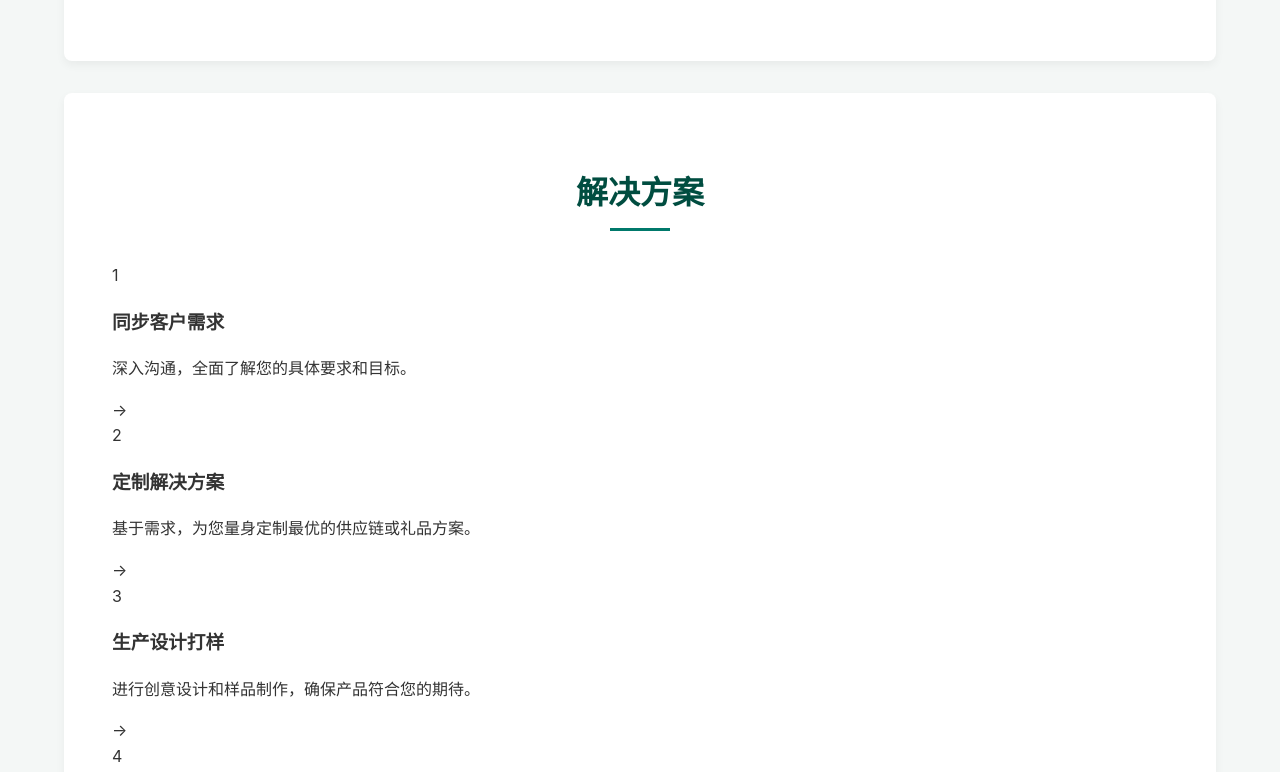
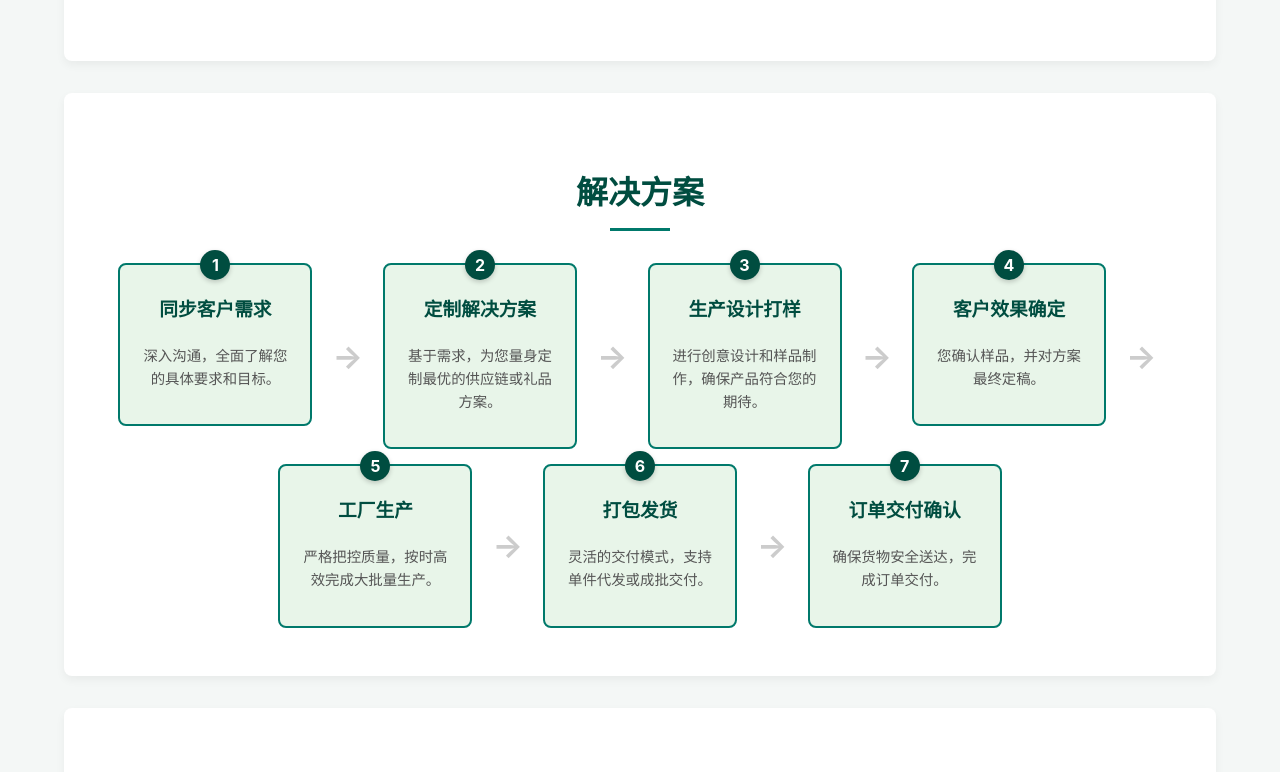
Before and after one commit to CaptainTian888/WenLianTrade, a plain HTML site: page index.html in a window 1280 px wide. Shown: the part 973-1745 px from the top of the page. Drawn offline with Linux system fonts and the light colour scheme.

Commit message:
Update style.css

```diff
--- a/style.css
+++ b/style.css
@@ -137,6 +137,68 @@ section h2::after {
     text-align: center;
 }
 
+/* 解决方案流程图 */
+#solution {
+    text-align: center;
+}
+
+.flowchart-container {
+    display: flex;
+    flex-wrap: wrap;
+    justify-content: center;
+    align-items: flex-start;
+    gap: 15px;
+    margin-top: 2rem;
+}
+
+.flow-step {
+    flex: 0 0 auto;
+    width: 150px;
+    background-color: #e8f5e9;
+    padding: 20px;
+    border-radius: 8px;
+    border: 2px solid #00796b;
+    position: relative;
+    transition: transform 0.3s;
+}
+
+.flow-step:hover {
+    transform: translateY(-5px);
+}
+
+.step-number {
+    width: 30px;
+    height: 30px;
+    line-height: 30px;
+    background-color: #004d40;
+    color: #fff;
+    border-radius: 50%;
+    position: absolute;
+    top: -15px;
+    left: 50%;
+    transform: translateX(-50%);
+    font-weight: bold;
+    box-shadow: 0 2px 5px rgba(0,0,0,0.2);
+}
+
+.flow-step h3 {
+    margin-top: 10px;
+    color: #004d40;
+}
+
+.flow-step p {
+    font-size: 0.9rem;
+    color: #555;
+}
+
+.flow-arrow {
+    font-size: 2rem;
+    color: #ccc;
+    align-self: center;
+    font-weight: bold;
+    margin: 0 5px;
+}
+
 /* 业务范围 */
 .services-container {
     display: grid;
@@ -208,4 +270,12 @@ footer {
     .services-container {
         grid-template-columns: 1fr;
     }
+    .flowchart-container {
+        flex-direction: column;
+        align-items: center;
+    }
+    .flow-arrow {
+        transform: rotate(90deg);
+        margin: 5px 0;
+    }
 }
```
